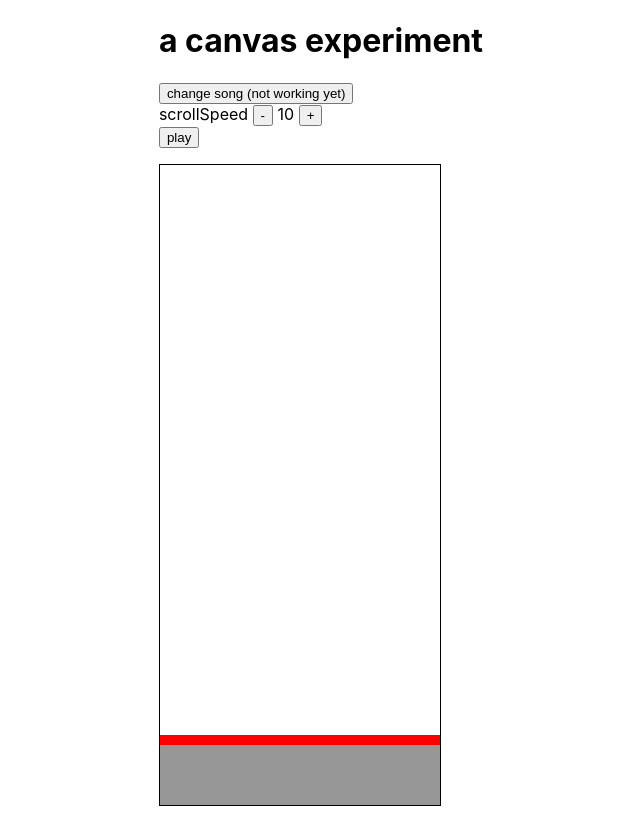
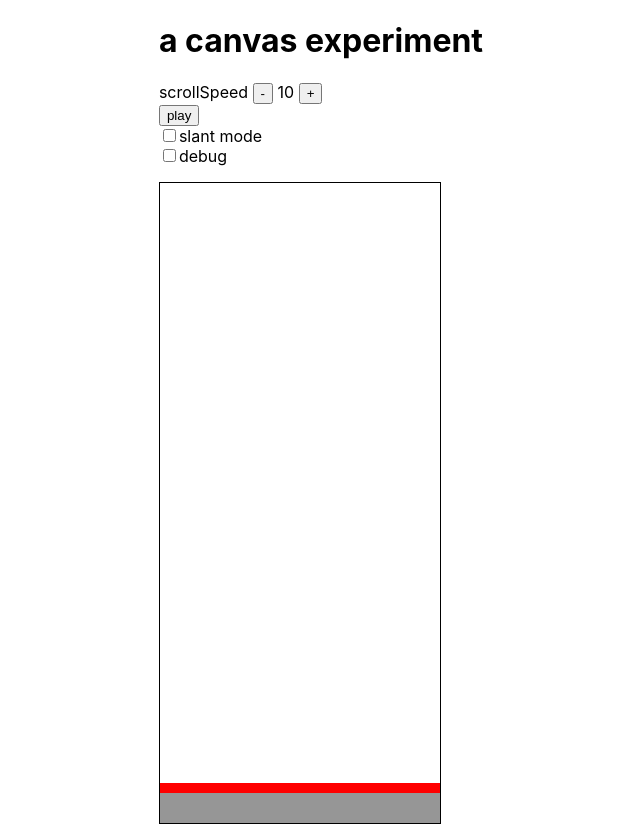
Before and after one commit to johngohrw/mini-mania, a Next.js app: page / in a window 1280 px wide. Shown: the whole page, without its empty margins (319-959 px from the left). Built offline with nearby package versions, Linux system fonts and the light colour scheme.

Commit message:
feat: slant mode and debug mode

```diff
--- a/components/ManiaCanvas.js
+++ b/components/ManiaCanvas.js
@@ -1,8 +1,10 @@
 import React, { useRef, useEffect, useState } from "react";
 import { GameController } from "../game/GameController";
 import { songs } from "../data/songs";
+import { SkinProvider } from "../game/SkinProvider";
 
 let mockSongInfo = songs[3];
+const skin = new SkinProvider({});
 
 const ManiaCanvas = ({ songInfo = mockSongInfo, ...rest }) => {
   const gameBgRef = useRef(null);
@@ -10,11 +12,20 @@ const ManiaCanvas = ({ songInfo = mockSongInfo, ...rest }) => {
   const gameFgRef = useRef(null);
   const [gamePaused, setGamePaused] = useState(true);
   const [game, setGame] = useState(null);
+  const [debugMode, setDebugMode] = useState(false);
   const [scrollSpeed, setScrollSpeed] = useState(10);
+  const [slanted, setSlanted] = useState(false);
+
+  const gameWidth = skin?.noteWidth * songInfo?.keys;
+  const gameHeight = 640;
 
   useEffect(() => {
     game?.adjustOption("scrollSpeed", scrollSpeed);
   }, [scrollSpeed]);
+
+  useEffect(() => {
+    game?.set("debug", debugMode);
+  }, [debugMode]);
 
   // initialise game controller
   useEffect(() => {
@@ -25,6 +36,7 @@ const ManiaCanvas = ({ songInfo = mockSongInfo, ...rest }) => {
         bgCanvas: gameBgRef.current,
         gameCanvas: gameRef.current,
         songInfo: songInfo,
+        skin: skin,
         initialOptions: { gameVolume: 0.1, scrollSpeed: scrollSpeed }, // test
       });
       setGame(g);
@@ -40,7 +52,7 @@ const ManiaCanvas = ({ songInfo = mockSongInfo, ...rest }) => {
   return (
     <>
       <div className="options">
-        <button onClick={() => {}}>change song (not working yet)</button>
+        {/* <button onClick={() => {}}>change song (not working yet)</button> */}
         <div>
           scrollSpeed{" "}
           <button onClick={() => setScrollSpeed(scrollSpeed - 1)}>-</button>{" "}
@@ -55,25 +67,41 @@ const ManiaCanvas = ({ songInfo = mockSongInfo, ...rest }) => {
         >
           {gamePaused ? "play" : "pause"}
         </button>
+        <div>
+          <input
+            type="checkbox"
+            checked={slanted}
+            onChange={(e) => setSlanted(e.target.checked)}
+          />
+          slant mode
+        </div>
+        <div>
+          <input
+            type="checkbox"
+            checked={debugMode}
+            onChange={(e) => setDebugMode(e.target.checked)}
+          />
+          debug
+        </div>
       </div>
 
-      <div id="stage">
+      <div id="stage" className={`${slanted && "slanted"}`}>
         <canvas
           id="playfieldBg"
-          width={game?.skin?.noteWidth * 7 || 0}
-          height={640}
+          width={gameWidth}
+          height={gameHeight}
           ref={gameBgRef}
         />
         <canvas
           id="playfieldOverlay"
-          width={game?.skin?.noteWidth * 7 || 0}
-          height={640}
+          width={gameWidth}
+          height={gameHeight}
           ref={gameFgRef}
         />
         <canvas
           id="playfield"
-          width={game?.skin?.noteWidth * 7 || 0}
-          height={640}
+          width={gameWidth}
+          height={gameHeight}
           ref={gameRef}
         />
       </div>
@@ -82,11 +110,32 @@ const ManiaCanvas = ({ songInfo = mockSongInfo, ...rest }) => {
           margin-bottom: 1rem;
         }
         #stage {
-          height: 640px;
-          width: 280px;
+          height: ${gameHeight}px;
+          width: ${gameWidth}px;
           position: relative;
           border: 1px solid black;
           box-sizing: content-box;
+          transition-duration: 2000ms;
+        }
+        #stage.slanted {
+          transform: matrix3d(
+            1,
+            0,
+            0,
+            0,
+            0,
+            1,
+            0,
+            -0.0025,
+            0,
+            0,
+            1,
+            0,
+            0,
+            -206,
+            0,
+            1.3
+          );
         }
         canvas {
           position: absolute;
--- a/game/GameController.js
+++ b/game/GameController.js
@@ -6,20 +6,21 @@ import { getInverseMap } from "./notes";
 import { FeedbackRenderer } from "./FeedbackRenderer";
 
 export class GameController {
-  constructor({ bgCanvas, fgCanvas, gameCanvas, songInfo, initialOptions }) {
+  constructor({
+    bgCanvas,
+    fgCanvas,
+    gameCanvas,
+    songInfo,
+    skin,
+    initialOptions,
+  }) {
     console.log("[GameController] initialising game...", songInfo);
     this.ready = false;
     this.frameCount = 0;
     this.gameTime = 0;
     this.animationFrame;
-
-    // fps calculation vars
-    this.fps;
-    this.lastRender;
-    this.delta;
-
-    // init skin
-    this.skin = new SkinProvider({});
+    this.skin = skin;
+    this.debug = false;
 
     // init game options
     this.options = new OptionsProvider(initialOptions); // init misc
@@ -53,7 +54,6 @@ export class GameController {
       options: this.options,
       audio: this.audio,
       skin: this.skin,
-      naive: false,
     });
 
     // init feedback
@@ -114,6 +114,10 @@ export class GameController {
     this.options[key] = value;
   }
 
+  set(key, value) {
+    this[key] = value;
+  }
+
   prerender() {
     this.fgCtx.font = "normal 12pt Arial";
     this.gameCtx.font = "normal 8pt Arial";
@@ -126,7 +130,7 @@ export class GameController {
     this.fgCtx.clearRect(0, 0, this.fg.width, this.fg.height);
     // this.bgCtx.clearRect(0, 0, this.bg.width, this.bg.height);
 
-    this.NoteFactory.draw(this.gameTime);
+    this.NoteFactory.draw(this.gameTime, this.debug);
     this.feedback.draw();
     this.skin.drawJudge({ canvas: this.bg });
 
--- a/game/NoteFactory.js
+++ b/game/NoteFactory.js
@@ -18,7 +18,7 @@ export class NoteFactory {
     // renderQueue array
     this.renderQueue = Object.values(songInfo.notes);
 
-    // start/end pointers for renderable notes
+    // start pointer to begin noteRendering from
     this.renderStartPtr = 0;
     this.ptrLastUpdate = performance.now();
     this.updateInterval = 500; // interval between every renderable note update call
@@ -27,8 +27,8 @@ export class NoteFactory {
     this.updateStartPtr(0);
   }
 
-  // draw notes on canvas in-between start-end pointers.
-  draw(gameTime) {
+  // draw notes on canvas (starting from renderStartPtr)
+  draw(gameTime, debug = false) {
     for (let i = this.renderStartPtr; i < this.renderQueue.length; i++) {
       const timeStep = this.renderQueue[i];
       const arbitraryNote = timeStep[0];
@@ -62,11 +62,13 @@ export class NoteFactory {
           );
 
           // dy debug
-          this.context.fillText(
-            dy,
-            (note.col - 1) * this.skin.noteWidth,
-            notePos
-          );
+          if (debug) {
+            this.context.fillText(
+              dy,
+              (note.col - 1) * this.skin.noteWidth,
+              notePos
+            );
+          }
         });
       }
     }
--- a/game/SkinProvider.js
+++ b/game/SkinProvider.js
@@ -11,7 +11,7 @@ const defaultLaneColorMap = {
 };
 
 const defaultBgColor = "rgb(0, 0, 0)";
-const defaultJudgePos = 70;
+const defaultJudgePos = 40;
 const defaultNoteWidth = 40;
 const defaultNoteHeight = 10;
 
```
